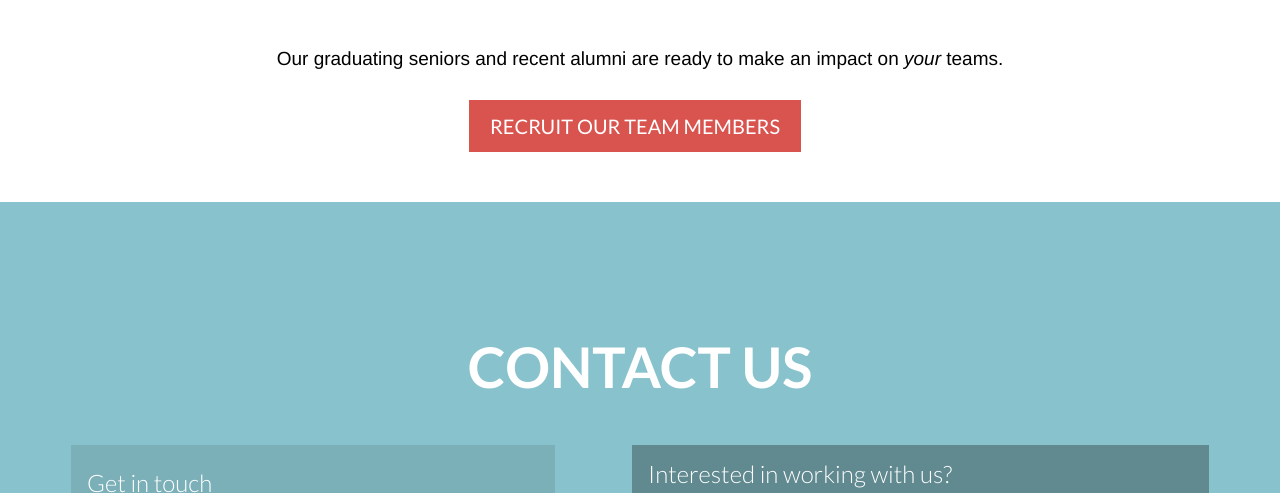
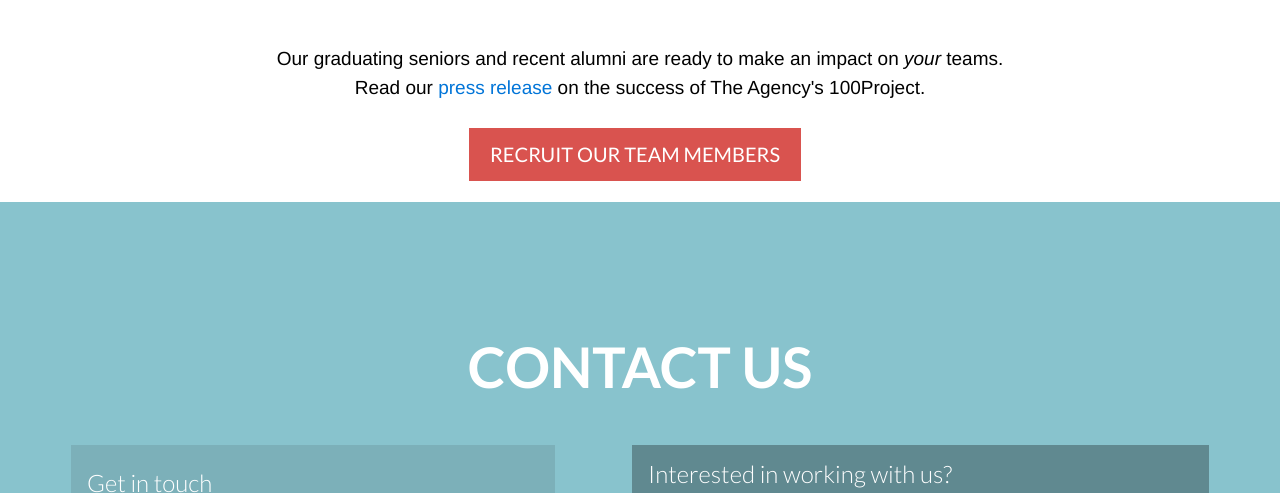
Before and after one commit to nexGEN-UF/The-Agency, a plain HTML site: page index.html in a window 1280 px wide. Shown: the part 6690-7183 px from the top of the page. Drawn offline with nearby package versions, Linux system fonts and the light colour scheme.

Commit message:
Added the press release pdf and copy that links to it

```diff
--- a/index.html
+++ b/index.html
@@ -1738,7 +1738,7 @@
                             <div class="col-xs-12 col-sm-10 col-sm-offset-1 col-lg-8 col-lg-offset-2 text-center">
                                 <h1 class="text-center" style="color: black;">The Talent</h1>
                                 <p style="font-size: 19px; color: black; width: auto;">
-                                    Our graduating seniors and recent alumni are ready to make an impact on <em>your</em> teams.
+                                    Our graduating seniors and recent alumni are ready to make an impact on <em>your</em> teams. Read our <a href="/The100ProjectPressRelease.pdf">press release</a> on the success of The Agency's 100Project.
                                 </p>
                                 <a href="http://project100.theagency.jou.ufl.edu" class="btn btn-lg btn-danger" style="font-family: Lato; margin-right: 10px; border-radius: 0px !important; margin-top: 10px;">RECRUIT OUR TEAM MEMBERS</a>
                             </div>
```
Also changed, not shown: 1 other file.
